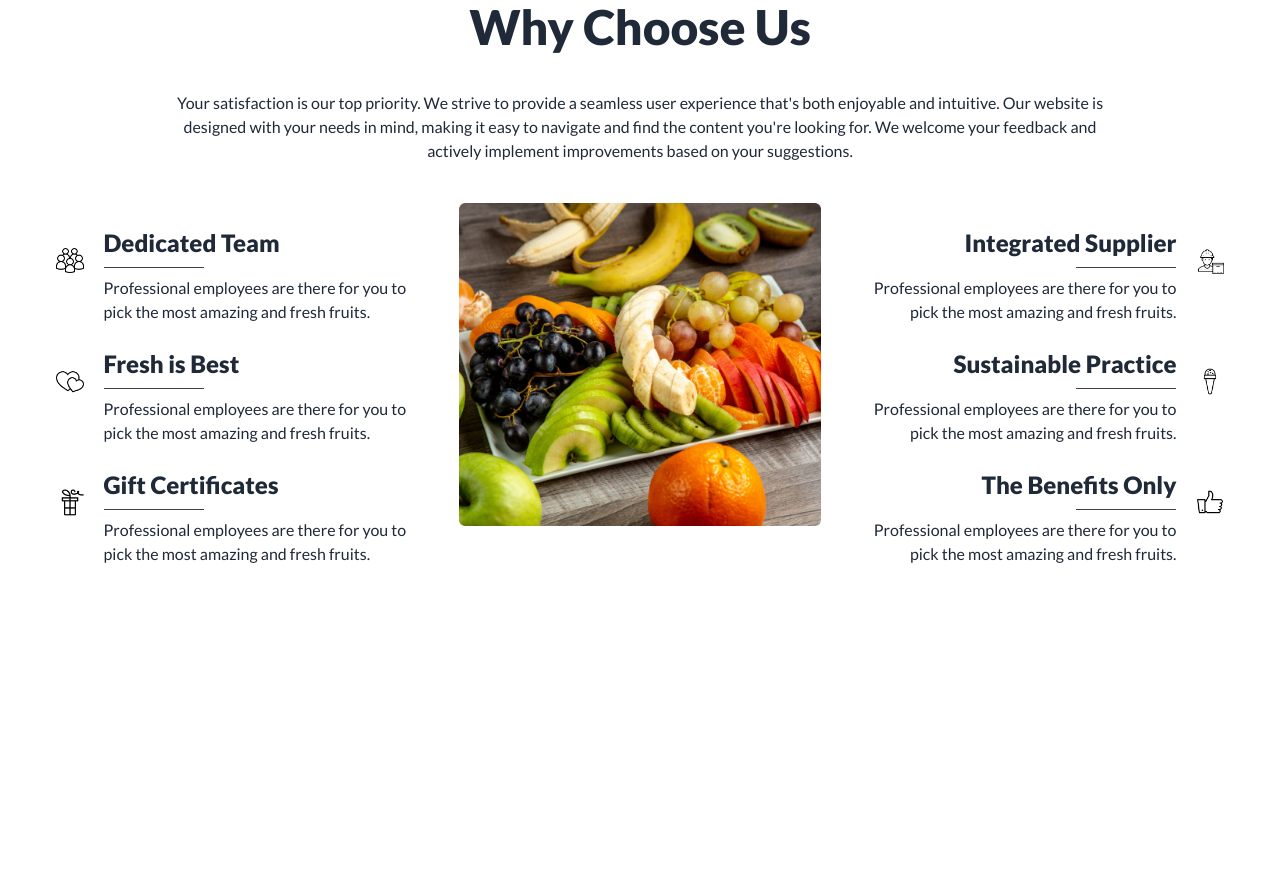
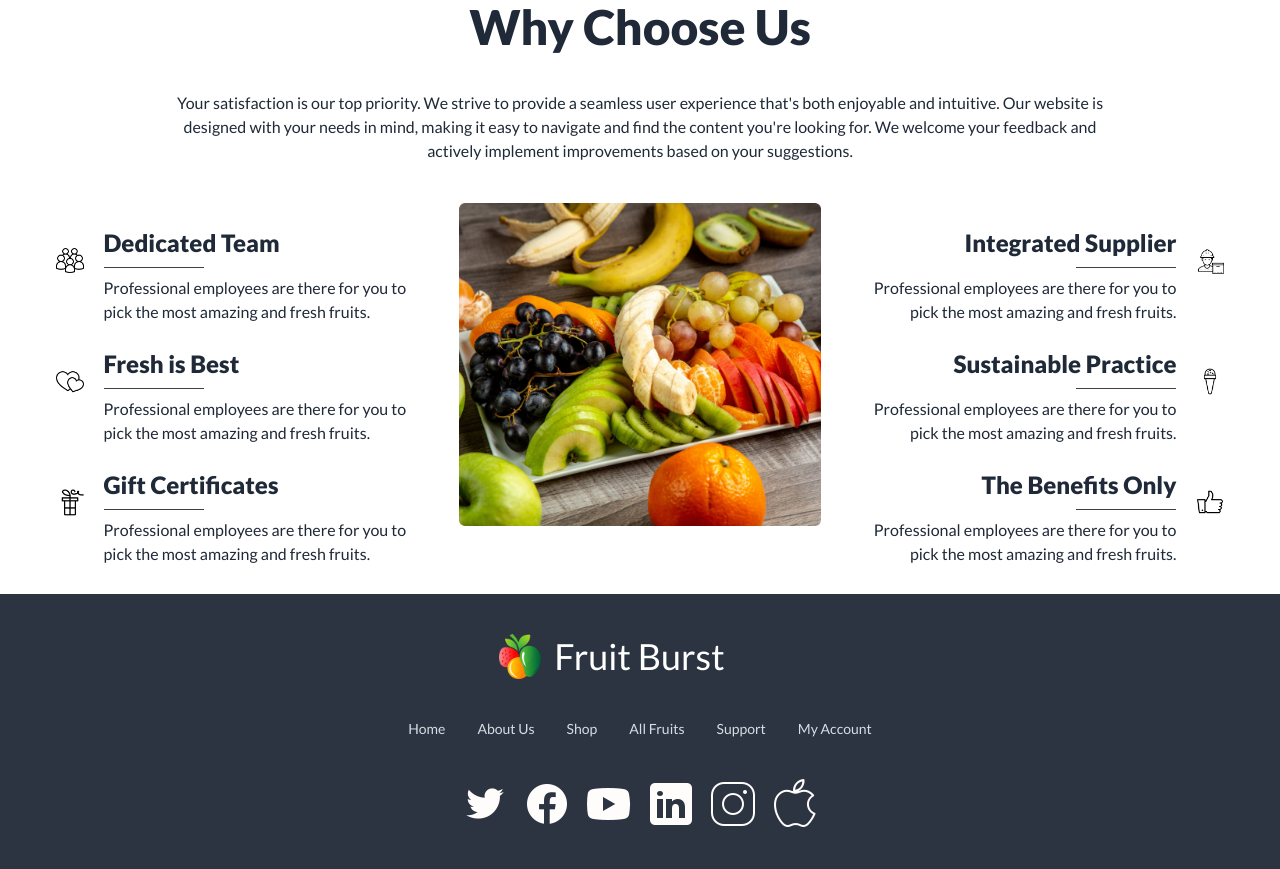
Before and after one commit to Ashikur-ai/Fruit-Brust-assignment3-M3, a plain HTML site: page index.html in a window 1280 px wide. Shown: the part 2087-2956 px from the top of the page. Before the commit the page ends 2681 px from the top, so only its background shows below. Drawn offline with nearby package versions, Linux system fonts and the light colour scheme.

Commit message:
footer completed

```diff
--- a/index.html
+++ b/index.html
@@ -644,11 +644,43 @@
 
         </div>
       </section>
+    </main>
+
+    <footer class="footer footer-center p-10 bg-neutral text-neutral-content">
+      <div>
+
+        <!-- logo done  -->
+        <div class=" flex  lg:items-center lg:justify-center text-white">
+          <div class="-ml-14">
+            <a class="text-xl">
+              <img class="w-3/4" src="images/logo.png" alt="">
+            </a>
+          </div>
+
+          <div class="">
+            <h1 class="text-4xl md:text-white">Fruit Burst</h1>
+          </div>
+        </div>
+      </div>
+      <div class="flex flex-wrap justify-center gap-8">
+        <p>Home</p>
+        <p>About Us</p>
+        <p>Shop</p>
+        <p>All Fruits</p>
+        <p>Support</p>
+        <p>My Account</p>
+      </div>
 
 
-    </main>
-
-    <footer></footer>
+      <div class="flex gap-3">
+        <img src="icons/tw1.png" alt="">
+        <img src="icons/fa2.png" alt="">
+        <img src="icons/yo2.png" alt="">
+        <img src="icons/ln2.png" alt="">
+        <img src="icons/instagram.png" alt="">
+        <img src="icons/apple.png" alt="">
+      </div>
+    </footer>
 
 </body>
 </html>
```
Also changed, not shown: icons/apple.png (added), icons/fa2.png (added), icons/instagram.png (added), icons/ln2.png (added), icons/tw1.png (added), icons/yo2.png (added).
